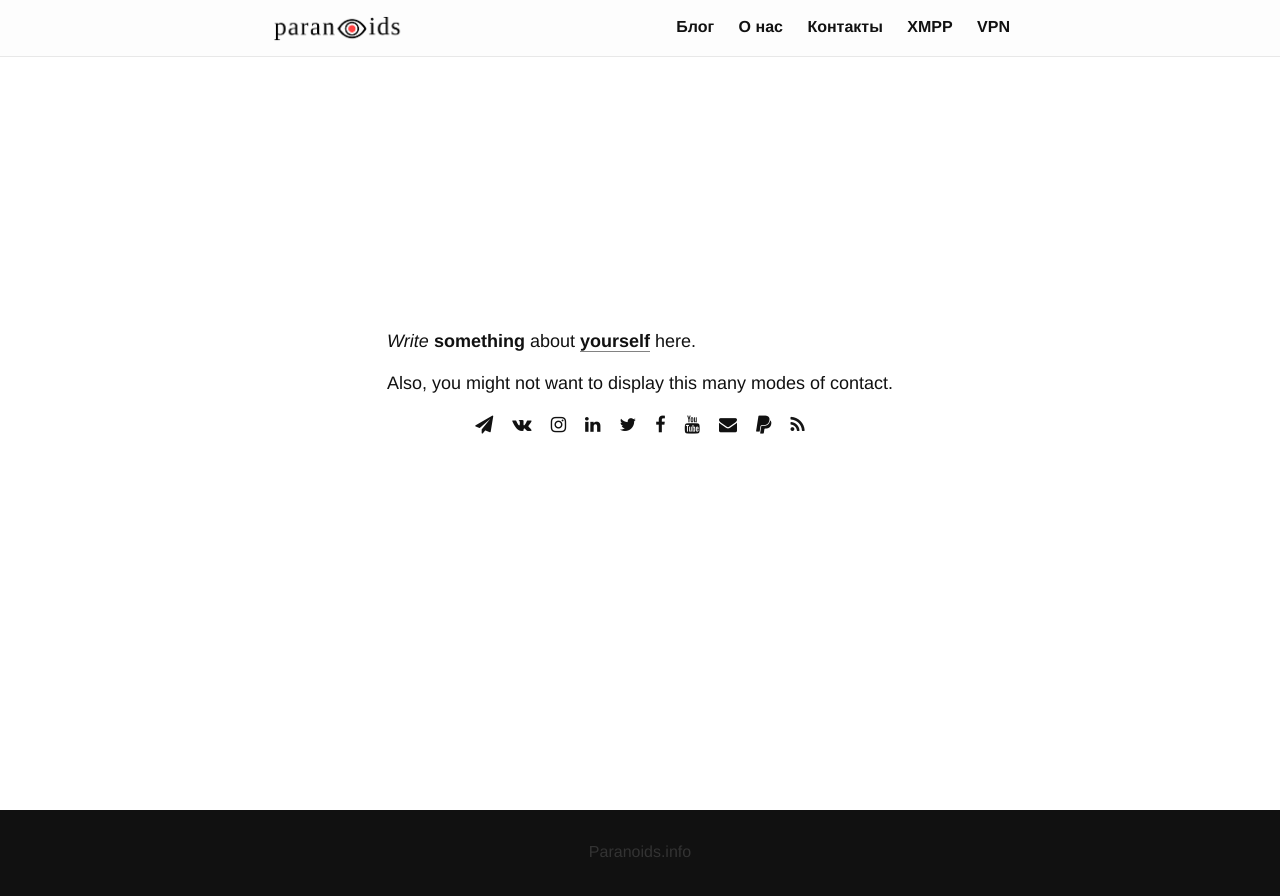
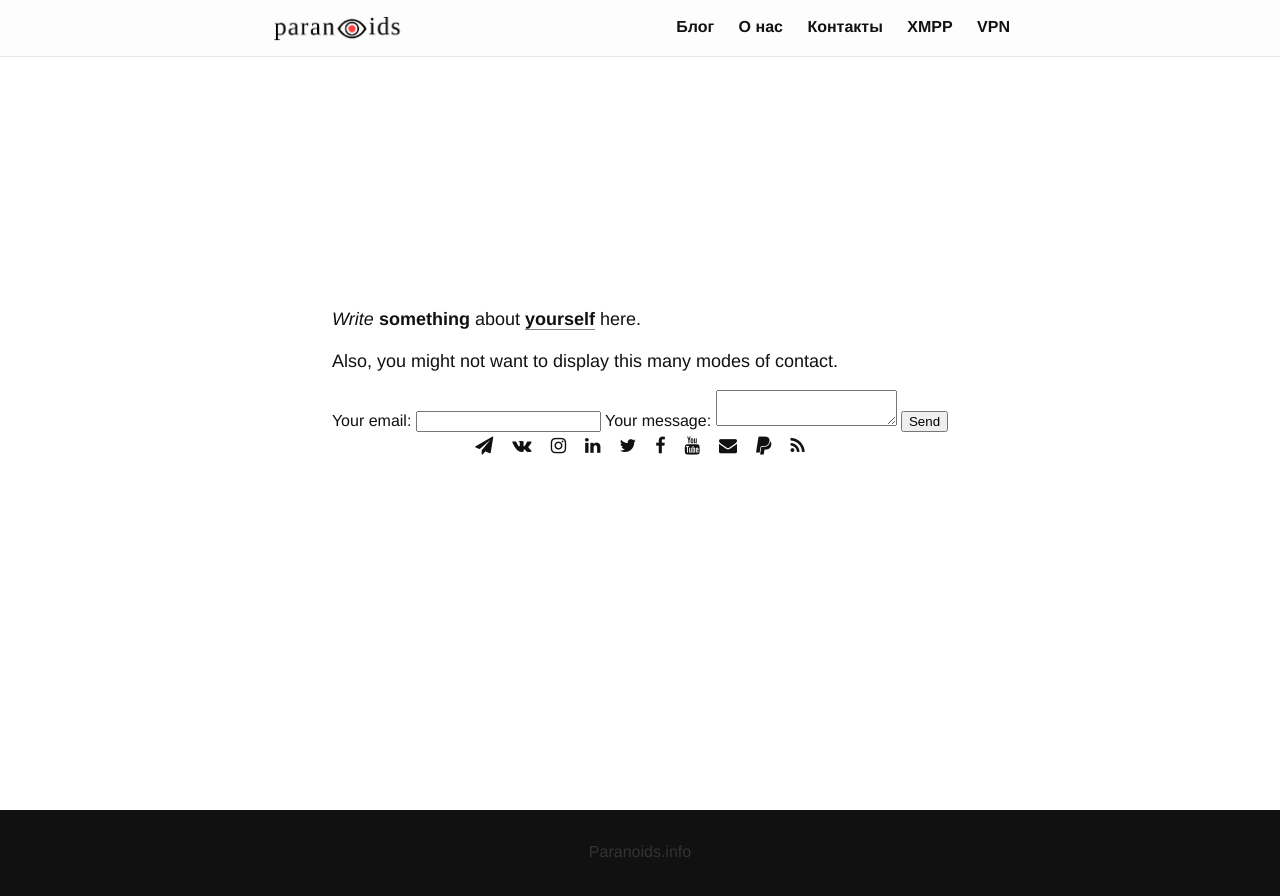
Before and after one commit to 2b7E1n6D0e5R7/2b7E1n6D0e5R7.github.io, a Jekyll site: the page built from _pages/contact.md, in a window 1280 px wide. Shown: the top 896 px of the page. Built offline with Jekyll 4.4.1, drawn with Linux system fonts in a browser that asks for light colours.

Commit message:
Update contact.md

```diff
--- a/_pages/contact.md
+++ b/_pages/contact.md
@@ -7,3 +7,21 @@
 _Write_ **something** about [yourself](https://www.google.com/search?q=who+am+i) here.
 
 Also, you might not want to display this many modes of contact.
+
+<form
+  action="https://formspree.io/xyyywybd"
+  method="POST"
+>
+  <label>
+    Your email:
+    <input type="text" name="_replyto">
+  </label>
+  <label>
+    Your message:
+    <textarea name="message"></textarea>
+  </label>
+
+  <!-- your other form fields go here -->
+
+  <button type="submit">Send</button>
+</form>
```
